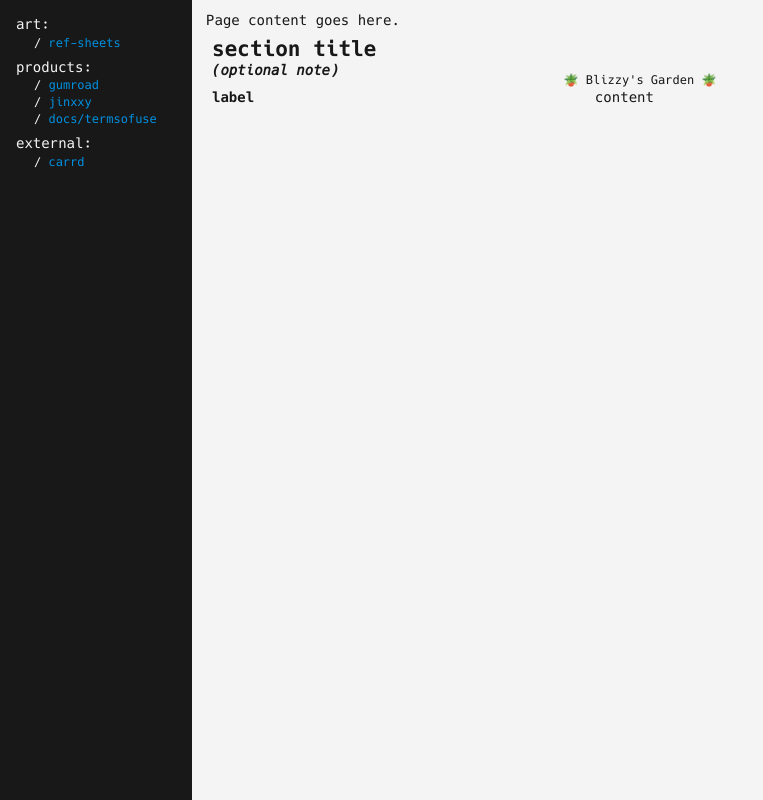
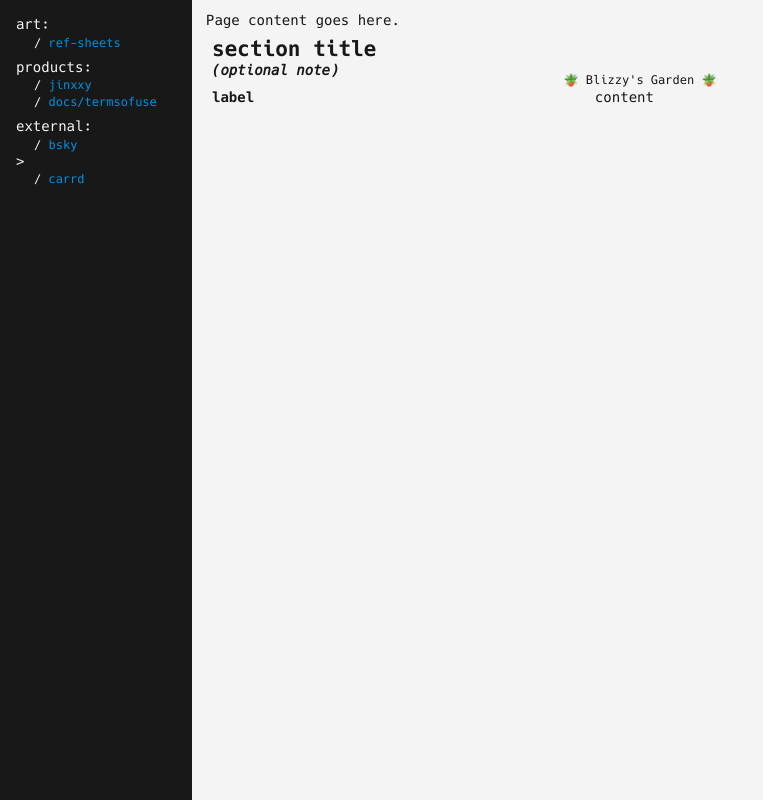
Before and after one commit to BlizzyFox/blizzyfox.github.io, a plain HTML site: page template.htm in a window 1280 px wide. Shown: the whole page, without its empty margins (0-763 px from the left). Drawn offline with Linux system fonts and the light colour scheme.

Commit message:
edit dir

```diff
--- a/template.htm
+++ b/template.htm
@@ -14,12 +14,12 @@
     </ul>
     products:<br>
     <ul>
-        <li>/ <a href="https://blizzyfox.gumroad.com/">gumroad</a></li>
         <li>/ <a href="https://jinxxy.com/BlizzyFox/products">jinxxy</a></li>
         <li>/ <a href="/docs/termsofuse.htm">docs/termsofuse</a></li>
     </ul>
     external:<br>
     <ul>
+        <li>/ <a href="https://bsky.app/profile/blizzy.art">bsky</a></li>>
         <li>/ <a href="https://blizzyfox.carrd.co">carrd</a></li>
     </ul>
 </nav>
```
